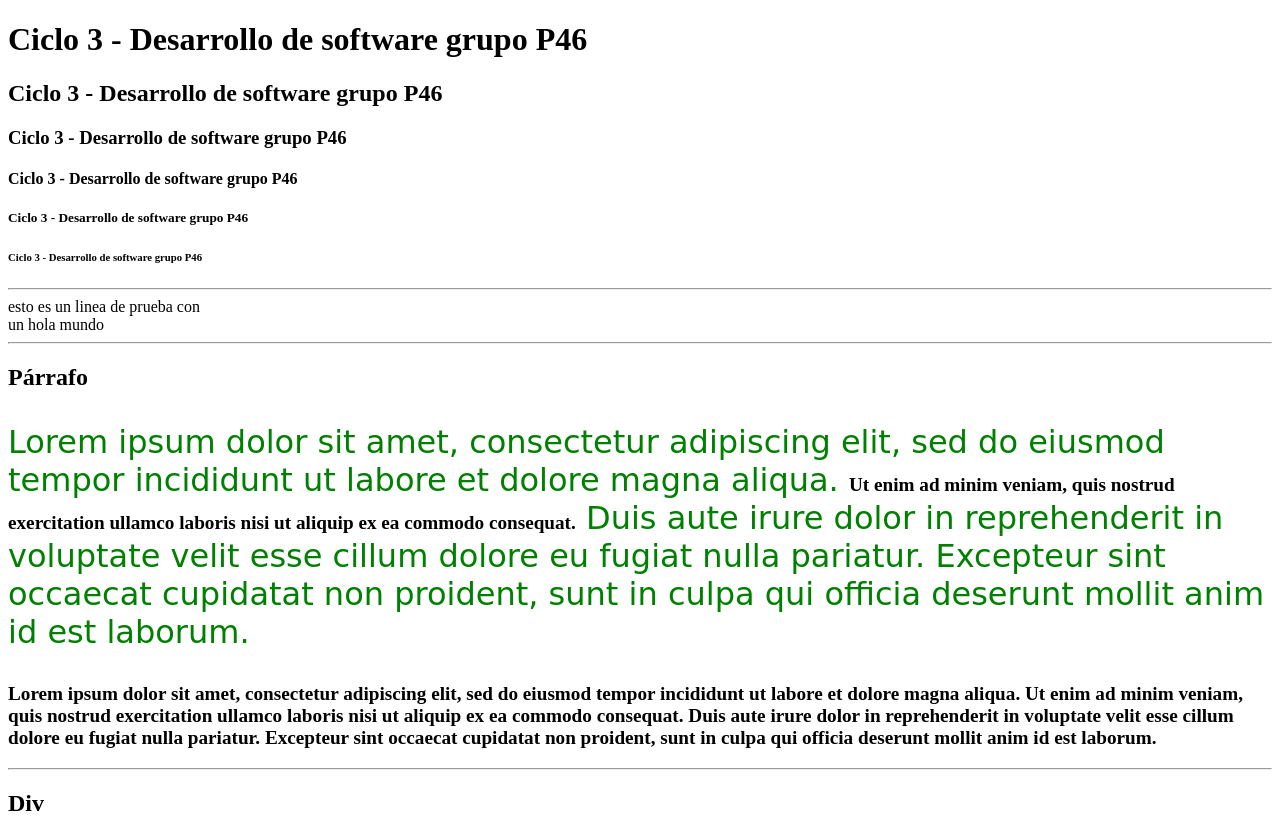
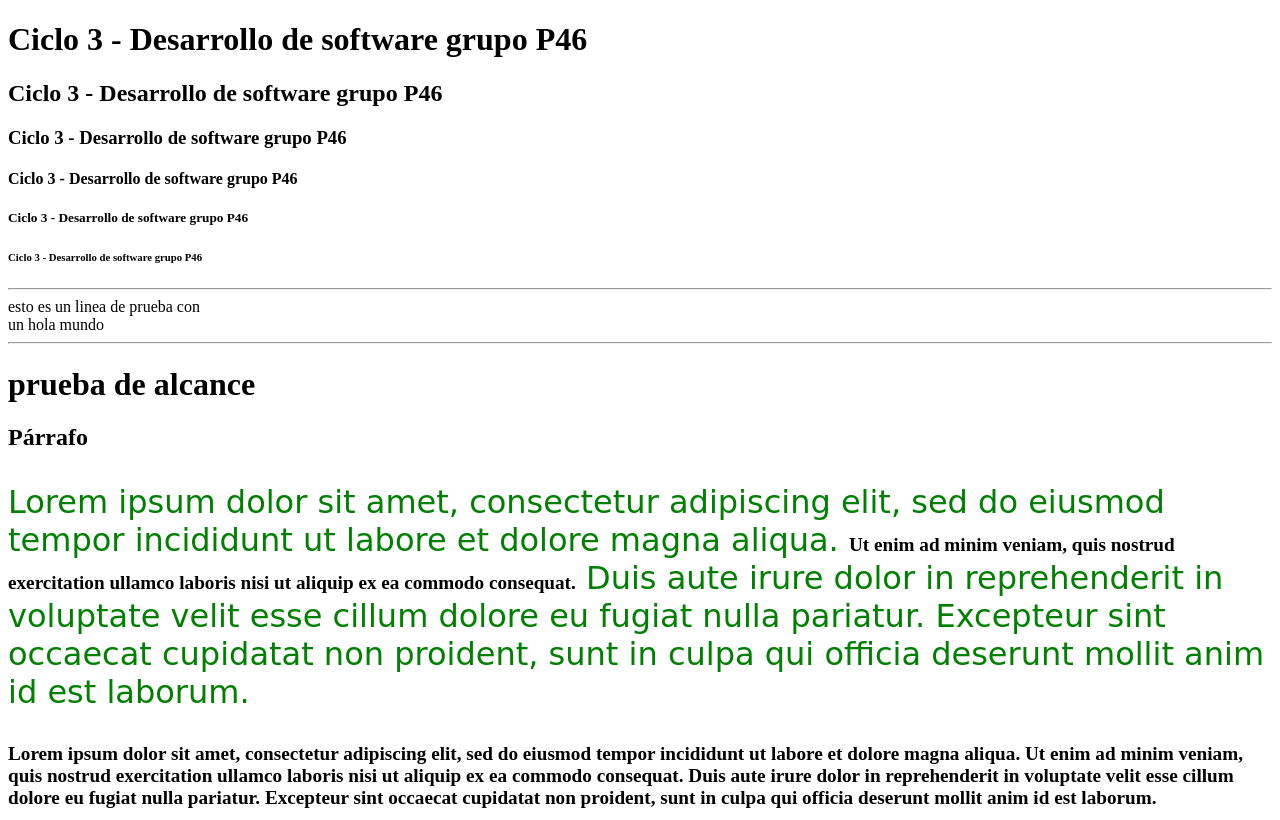
Before and after one commit to joromoga28/Clase_html, a plain HTML site: page fundamentos_html/index.html in a window 1280 px wide. Shown: the top 820 px of the page. Drawn offline with Linux system fonts and the light colour scheme.

Commit message:
primer commit

```diff
--- a/fundamentos_html/index.html
+++ b/fundamentos_html/index.html
@@ -46,6 +46,7 @@
     un hola mundo
 
     <hr>
+    <h1> prueba de alcance </h1>
     <h2>P&aacute;rrafo</h2>
     <p id="parrafo1">
         Lorem ipsum dolor sit amet, consectetur adipiscing elit, sed do eiusmod tempor incididunt ut labore et dolore
```
